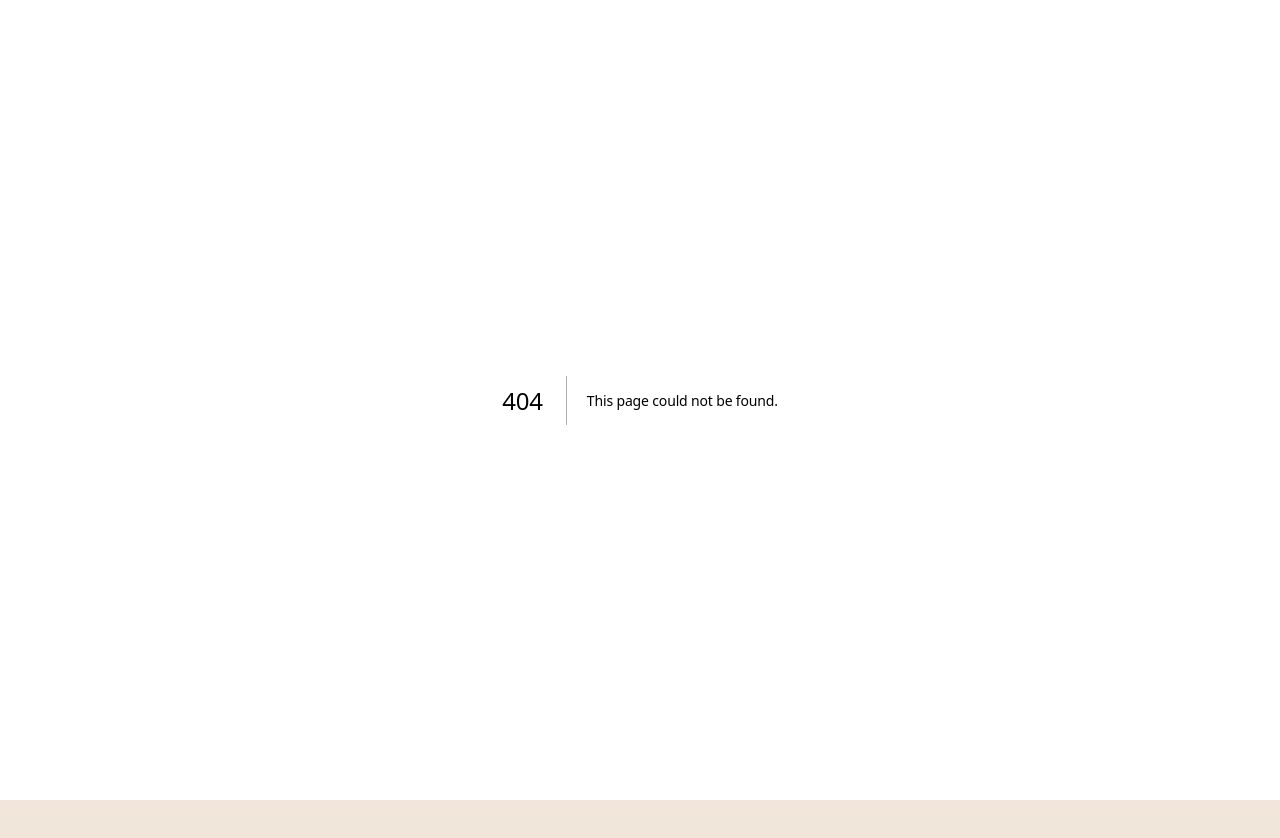
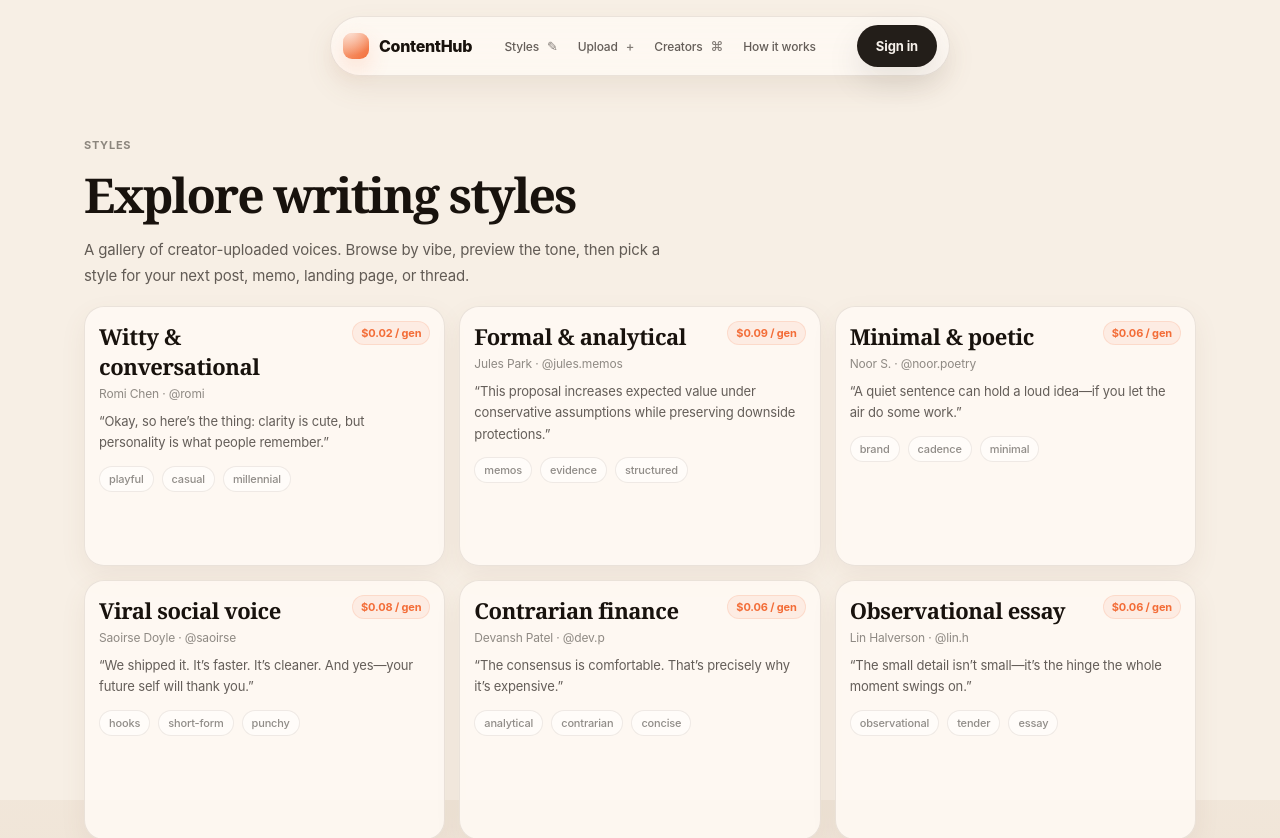
Before and after one commit to yashwanth-3000/voices, a Next.js app in the folder frontend/: page /styles in a window 1280 px wide. Before the commit this address had no page. Shown: the top 838 px of the page. Before the commit the page ends 800 px from the top, so only its background shows below. Built offline with nearby package versions, Linux system fonts and the light colour scheme.

Commit message:
navbar design and new pages

```diff
--- a/frontend/app/globals.css
+++ b/frontend/app/globals.css
@@ -64,13 +64,13 @@ button{font-family:inherit}
 }
 
 .topbarInner{
-  min-height:58px;
+  min-height:48px;
   display:flex;
   align-items:center;
   justify-content:space-between;
-  width:min(100%, 820px);
+  width:min(100%, 620px);
   margin:0 auto;
-  padding:10px 12px;
+  padding:8px 12px;
   border:1px solid var(--line);
   border-radius:999px;
   background:rgba(255,250,245,.78);
@@ -107,17 +107,35 @@ button{font-family:inherit}
 
 .navLinks{
   display:flex;
-  gap:6px;
   align-items:center;
+  flex:1;
+  justify-content:center;
+  margin:0 14px;
 }
 
 .navLinks a{
   color:var(--muted);
   font-weight:500;
   font-size:12px;
-  padding:8px 10px;
-  border-radius:12px;
+  padding:6px 10px;
+  border-radius:10px;
   transition:background .18s ease,color .18s ease,transform .18s ease;
+  display:inline-flex;
+  align-items:center;
+  gap:8px;
+}
+
+/* Compact, evenly-spaced center nav (matches reference feel) */
+.navLinks.hideMobile{
+  max-width:340px;
+  width:100%;
+  justify-content:space-between;
+}
+
+.navIcon{
+  font-size:13px;
+  line-height:1;
+  opacity:.8;
 }
 
 .navLinks a:hover{
@@ -212,10 +230,24 @@ button{font-family:inherit}
 .btnPrimary:hover{
   border-color:rgba(243,109,56,.30);
   box-shadow:0 16px 38px rgba(243,109,56,.22);
+  background:linear-gradient(180deg, #ff885a, #f36d38);
+  color:#fffaf4;
 }
 
 .btnSecondary{
   background:rgba(255,249,242,.88);
+}
+
+.btnDark{
+  border:1px solid rgba(24,18,13,.12);
+  background:rgba(24,18,13,.95);
+  color:rgba(255,250,244,.96);
+  box-shadow: 0 14px 34px rgba(24,18,13,.10);
+}
+.btnDark:hover{
+  background: rgba(24,18,13,1);
+  border-color: rgba(24,18,13,.18);
+  color: rgba(255,250,244,1);
 }
 
 .heroStats{
@@ -644,6 +676,86 @@ button{font-family:inherit}
 .previewStack{margin-top:28px}
 .previewColumns{grid-template-columns:repeat(3, minmax(0, 1fr))}
 
+.styleGallery{
+  display:grid;
+  grid-template-columns:repeat(3, minmax(0, 1fr));
+  gap:14px;
+}
+
+.styleListing{
+  border-radius:var(--radius);
+  border:1px solid var(--line);
+  background:rgba(255,250,244,.86);
+  padding:14px;
+  box-shadow: 0 10px 26px rgba(130,94,68,.08);
+  transition: transform .18s ease, border-color .18s ease, background .18s ease;
+  min-height: 260px;
+}
+.styleListing:hover{
+  transform: translateY(-2px);
+  border-color: var(--line2);
+  background: rgba(255,252,247,.98);
+}
+
+.styleListingTop{
+  display:flex;
+  align-items:flex-start;
+  justify-content:space-between;
+  gap:12px;
+}
+
+.styleListingTitle{
+  font-family:Georgia, "Times New Roman", serif;
+  font-weight:600;
+  letter-spacing:-0.02em;
+  font-size:22px;
+}
+
+.styleListingMeta{
+  margin-top:5px;
+  color:var(--muted2);
+  font-size:12px;
+}
+
+.styleListingPrice{
+  border-radius:999px;
+  padding:4px 8px;
+  border:1px solid rgba(243,109,56,.14);
+  background:rgba(243,109,56,.08);
+  color:#f36d38;
+  font-weight:650;
+  font-size:11px;
+  white-space:nowrap;
+}
+
+.styleListingBlurb{
+  margin-top:10px;
+  color:var(--muted);
+  font-size:13px;
+  line-height:1.65;
+  display:-webkit-box;
+  -webkit-line-clamp:4;
+  -webkit-box-orient:vertical;
+  overflow:hidden;
+}
+
+.textArea{
+  width:100%;
+  min-height:220px;
+  resize:vertical;
+  border-radius:16px;
+  padding:12px 12px;
+  border:1px solid var(--line);
+  background: rgba(255,255,255,.55);
+  color: var(--text);
+  outline:none;
+  line-height:1.55;
+}
+.textArea:focus{
+  border-color: rgba(243,109,56,.30);
+  box-shadow: 0 0 0 4px rgba(243,109,56,.10);
+}
+
 @media (max-width: 980px){
   .topbarInner{
     width:100%;
@@ -659,7 +771,8 @@ button{font-family:inherit}
   .howGrid,
   .twoCol,
   .creatorGrid,
-  .previewColumns{
+  .previewColumns,
+  .styleGallery{
     grid-template-columns:1fr;
   }
   .creatorStrip{
--- a/frontend/app/page.tsx
+++ b/frontend/app/page.tsx
@@ -136,10 +136,10 @@ export default function Page() {
               </p>
 
               <div className="row ctaRow heroActions" role="group" aria-label="Primary actions">
-                <Button href="#creators" variant="primary">
+                <Button href="/styles" variant="primary">
                   Explore writing styles
                 </Button>
-                <Button href="#upload" variant="secondary">
+                <Button href="/upload" variant="secondary">
                   Upload your style <span aria-hidden="true">↑</span>
                 </Button>
               </div>
--- /dev/null
+++ b/frontend/app/styles/page.tsx
@@ -0,0 +1,114 @@
+import { Navbar } from "../../components/Navbar";
+import { Footer } from "../../components/Footer";
+import { StyleListingCard } from "../../components/StyleListingCard";
+
+type Listing = {
+  title: string;
+  creator: string;
+  price: string;
+  tags: string[];
+  blurb: string;
+};
+
+const listings: Listing[] = [
+  {
+    title: "Witty & conversational",
+    creator: "Romi Chen · @romi",
+    price: "$0.02 / gen",
+    tags: ["playful", "casual", "millennial"],
+    blurb:
+      "Okay, so here’s the thing: clarity is cute, but personality is what people remember.",
+  },
+  {
+    title: "Formal & analytical",
+    creator: "Jules Park · @jules.memos",
+    price: "$0.09 / gen",
+    tags: ["memos", "evidence", "structured"],
+    blurb:
+      "This proposal increases expected value under conservative assumptions while preserving downside protections.",
+  },
+  {
+    title: "Minimal & poetic",
+    creator: "Noor S. · @noor.poetry",
+    price: "$0.06 / gen",
+    tags: ["brand", "cadence", "minimal"],
+    blurb:
+      "A quiet sentence can hold a loud idea—if you let the air do some work.",
+  },
+  {
+    title: "Viral social voice",
+    creator: "Saoirse Doyle · @saoirse",
+    price: "$0.08 / gen",
+    tags: ["hooks", "short-form", "punchy"],
+    blurb:
+      "We shipped it. It’s faster. It’s cleaner. And yes—your future self will thank you.",
+  },
+  {
+    title: "Contrarian finance",
+    creator: "Devansh Patel · @dev.p",
+    price: "$0.06 / gen",
+    tags: ["analytical", "contrarian", "concise"],
+    blurb:
+      "The consensus is comfortable. That’s precisely why it’s expensive.",
+  },
+  {
+    title: "Observational essay",
+    creator: "Lin Halverson · @lin.h",
+    price: "$0.06 / gen",
+    tags: ["observational", "tender", "essay"],
+    blurb:
+      "The small detail isn’t small—it’s the hinge the whole moment swings on.",
+  },
+  {
+    title: "Lyrical literary",
+    creator: "Maren Vasquez · @maren.v",
+    price: "$0.06 / gen",
+    tags: ["lyrical", "quiet", "literary"],
+    blurb:
+      "The paragraph listened first; only then did it decide what it could afford to say.",
+  },
+  {
+    title: "Crisp product copy",
+    creator: "Amina Rao · @amina.ink",
+    price: "$0.07 / gen",
+    tags: ["product-led", "clear", "confident"],
+    blurb:
+      "Less clicking. Fewer tabs. More done. The feature disappears—because the friction does.",
+  },
+];
+
+export default function StylesPage() {
+  return (
+    <div>
+      <Navbar />
+      <main className="siteShell">
+        <section className="section">
+          <div className="container">
+            <div className="kicker">Styles</div>
+            <h1 className="sectionTitle" style={{ marginTop: 10 }}>
+              Explore writing styles
+            </h1>
+            <p className="sectionSub">
+              A gallery of creator-uploaded voices. Browse by vibe, preview the tone,
+              then pick a style for your next post, memo, landing page, or thread.
+            </p>
+
+            <div className="styleGallery" style={{ marginTop: 18 }}>
+              {listings.map((l) => (
+                <StyleListingCard
+                  key={`${l.title}-${l.creator}`}
+                  title={l.title}
+                  creator={l.creator}
+                  price={l.price}
+                  tags={l.tags}
+                  blurb={l.blurb}
+                />
+              ))}
+            </div>
+          </div>
+        </section>
+      </main>
+      <Footer />
+    </div>
+  );
+}
--- a/frontend/components/Button.tsx
+++ b/frontend/components/Button.tsx
@@ -2,7 +2,7 @@ import type { ReactNode } from "react";
 
 type ButtonProps = {
   children: ReactNode;
-  variant?: "primary" | "secondary";
+  variant?: "primary" | "secondary" | "dark";
   href?: string;
   onClick?: () => void;
   className?: string;
@@ -17,9 +17,15 @@ export function Button({
   className,
   ariaLabel,
 }: ButtonProps) {
+  const variantClass =
+    variant === "primary"
+      ? "btnPrimary"
+      : variant === "dark"
+        ? "btnDark"
+        : "btnSecondary";
   const cls =
     "btn " +
-    (variant === "primary" ? "btnPrimary" : "btnSecondary") +
+    variantClass +
     (className ? ` ${className}` : "");
 
   if (href) {
--- a/frontend/components/Navbar.tsx
+++ b/frontend/components/Navbar.tsx
@@ -5,26 +5,36 @@ export function Navbar() {
     <header className="topbar">
       <div className="container">
         <div className="topbarInner">
-          <a className="brand" href="#top" aria-label="Go to top">
+          <a className="brand" href="/" aria-label="Go to home">
             <span className="brandMark" aria-hidden="true" />
             <span>ContentHub</span>
           </a>
 
           <nav className="navLinks hideMobile" aria-label="Primary">
-            <a href="#how">How it works</a>
-            <a href="#featured">Featured styles</a>
-            <a href="#creators">Creators</a>
-            <a href="#explorers">Explore</a>
+            <a href="/styles">
+              <span>Styles</span>
+              <span className="navIcon" aria-hidden="true">
+                ✎
+              </span>
+            </a>
+            <a href="/upload">
+              <span>Upload</span>
+              <span className="navIcon" aria-hidden="true">
+                +
+              </span>
+            </a>
+            <a href="/#creators">
+              <span>Creators</span>
+              <span className="navIcon" aria-hidden="true">
+                ⌘
+              </span>
+            </a>
+            <a href="/#how">How it works</a>
           </nav>
 
-          <div className="row">
-            <Button href="#creators" variant="secondary" ariaLabel="Explore styles">
-              Explore Styles
-            </Button>
-            <Button href="#upload" variant="primary" ariaLabel="Upload your style">
-              Upload Your Style
-            </Button>
-          </div>
+          <Button href="/signin" variant="dark" ariaLabel="Sign in">
+            Sign in
+          </Button>
         </div>
       </div>
     </header>
--- /dev/null
+++ b/frontend/components/StyleListingCard.tsx
@@ -0,0 +1,35 @@
+type StyleListingCardProps = {
+  title: string;
+  creator: string;
+  price: string;
+  tags: string[];
+  blurb: string;
+};
+
+export function StyleListingCard({
+  title,
+  creator,
+  price,
+  tags,
+  blurb,
+}: StyleListingCardProps) {
+  return (
+    <div className="styleListing">
+      <div className="styleListingTop">
+        <div>
+          <div className="styleListingTitle">{title}</div>
+          <div className="styleListingMeta">{creator}</div>
+        </div>
+        <div className="styleListingPrice">{price}</div>
+      </div>
+      <div className="styleListingBlurb">“{blurb}”</div>
+      <div className="chips" aria-label="Style tags">
+        {tags.map((t) => (
+          <span className="chip" key={t}>
+            {t}
+          </span>
+        ))}
+      </div>
+    </div>
+  );
+}
```
Also changed, not shown: frontend/app/upload/page.tsx (added, +76 -0 lines).
